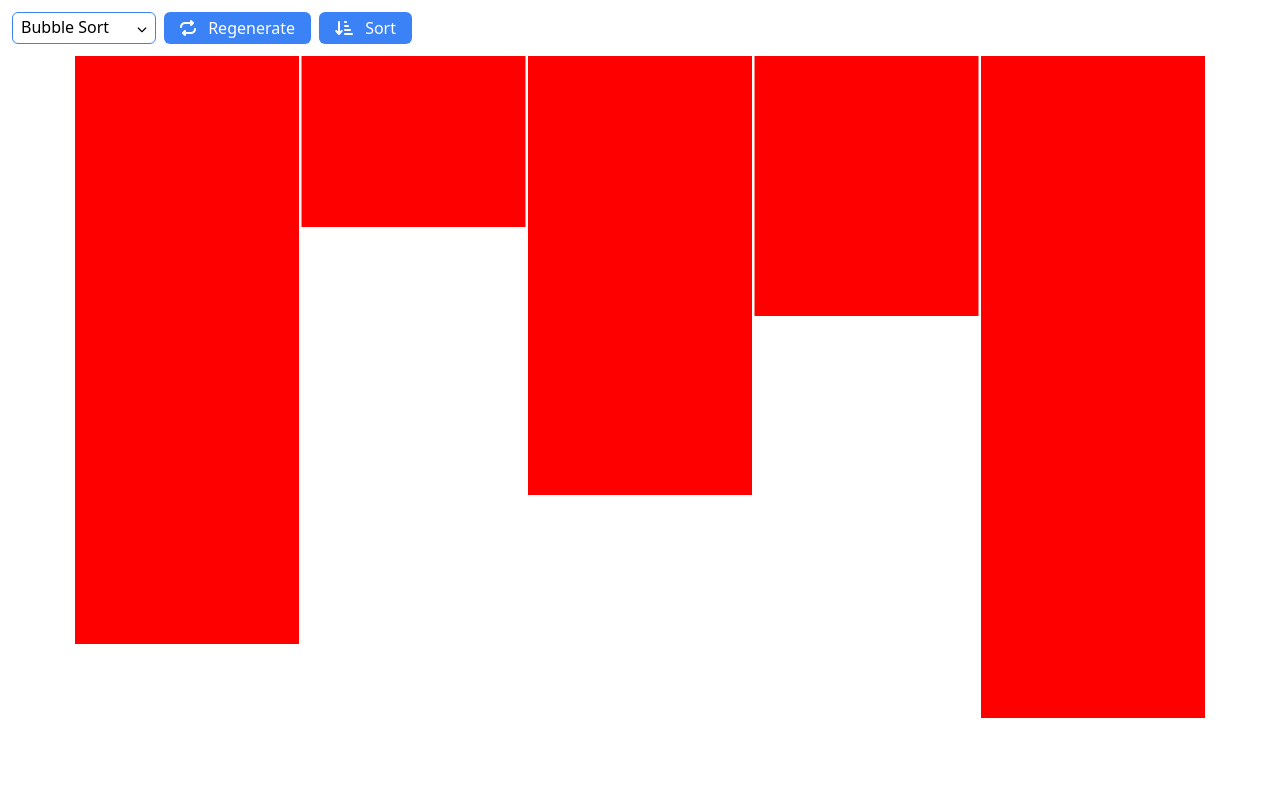
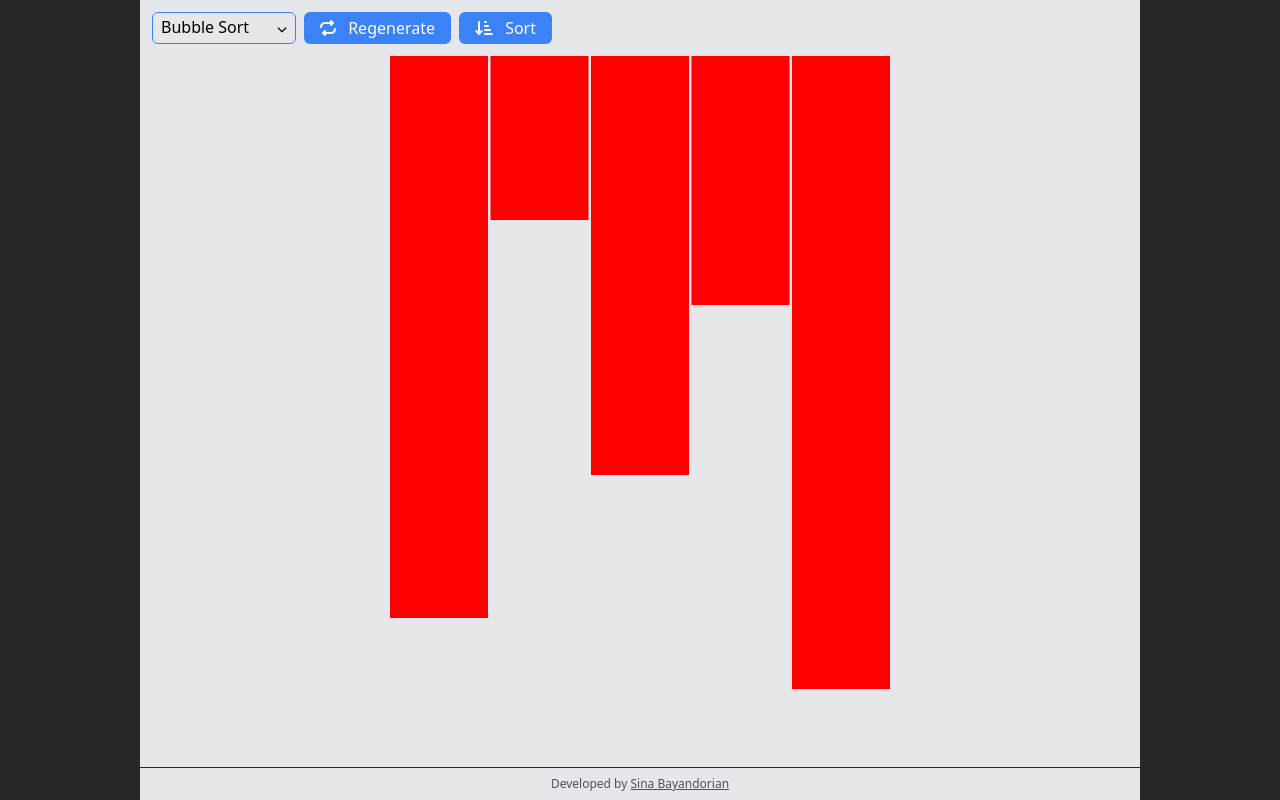
Before and after one commit to sina-byn/sorting-vis, a website built with Vite: page index.html in a window 1280 px wide. Built offline with nearby package versions, Linux system fonts and the light colour scheme.

Commit message:
styles changed and footer added

```diff
--- a/index.html
+++ b/index.html
@@ -1,5 +1,5 @@
 <!DOCTYPE html>
-<html lang="en">
+<html lang="en" class="bg-zinc-800">
   <head>
     <meta charset="UTF-8" />
     <meta name="viewport" content="width=device-width, initial-scale=1.0" />
@@ -14,7 +14,9 @@
     <link rel="stylesheet" href="./main.css" />
     <script type="module" src="./index.js" defer></script>
   </head>
-  <body class="grid grid-rows-[auto,_1fr] h-screen overflow-x-hidden">
+  <body
+    class="grid grid-rows-[auto,_1fr] max-w-[1000px] h-screen bg-gray-200 overflow-x-hidden mx-auto"
+  >
     <header class="controls flex gap-x-2 p-3">
       <div class="algorithm-dropdown"></div>
       <button
@@ -34,9 +36,19 @@
     </header>
     <main>
       <div
-        class="bars-container grid grid-cols-1 w-full h-full mx-auto px-10 lg:px-[75px] overflow-x-auto"
+        class="bars-container grid grid-cols-1 w-full h-full mx-auto px-10 lg:px-[150px] xl:px-[250px] overflow-x-auto"
       ></div>
     </main>
-    <footer class="credits"></footer>
+    <footer class="credits text-xs text-zinc-600 text-center border-t border-zinc-800 py-2">
+      Developed by
+      <a
+        target="_blank"
+        rel="noreferrer noopner"
+        class="portfolio-link underline"
+        href="https://portfolio-sina-byn.vercel.app/"
+      >
+        Sina Bayandorian
+      </a>
+    </footer>
   </body>
 </html>
--- a/index.js
+++ b/index.js
@@ -1,5 +1,7 @@
+// * components
+import Dropdown from './src/components/Dropdown';
+
 // * utils
-import Dropdown from './src/components/Dropdown';
 import sort from './src/utils/sort';
 import { capitalize, getRandomArray, sleep } from './src/utils/utils';
 
@@ -25,7 +27,7 @@ import { capitalize, getRandomArray, sleep } from './src/utils/utils';
     const gapsCount = barsCount - 1;
     const randomArray = getRandomArray({ length: barsCount, min: 7, max: 93 });
     const padding = parseInt(getComputedStyle(barsContainer).getPropertyValue('padding-left'));
-    const barWidth = (window.innerWidth - padding * 2 - gapsCount * 2.5) / barsCount;
+    const barWidth = (document.body.clientWidth - padding * 2 - gapsCount * 2.5) / barsCount;
 
     barsContainer.innerHTML = '';
     randomArray.forEach((rand, idx) => {
```
